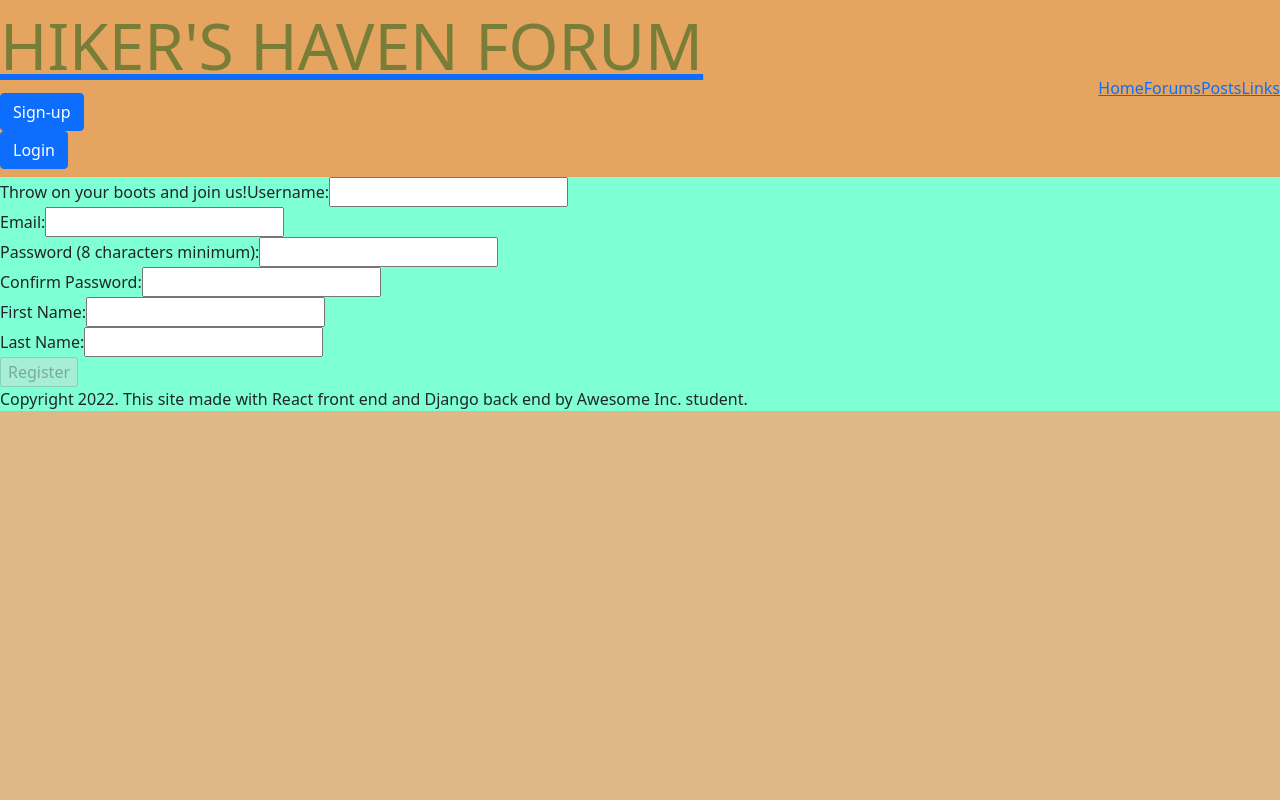
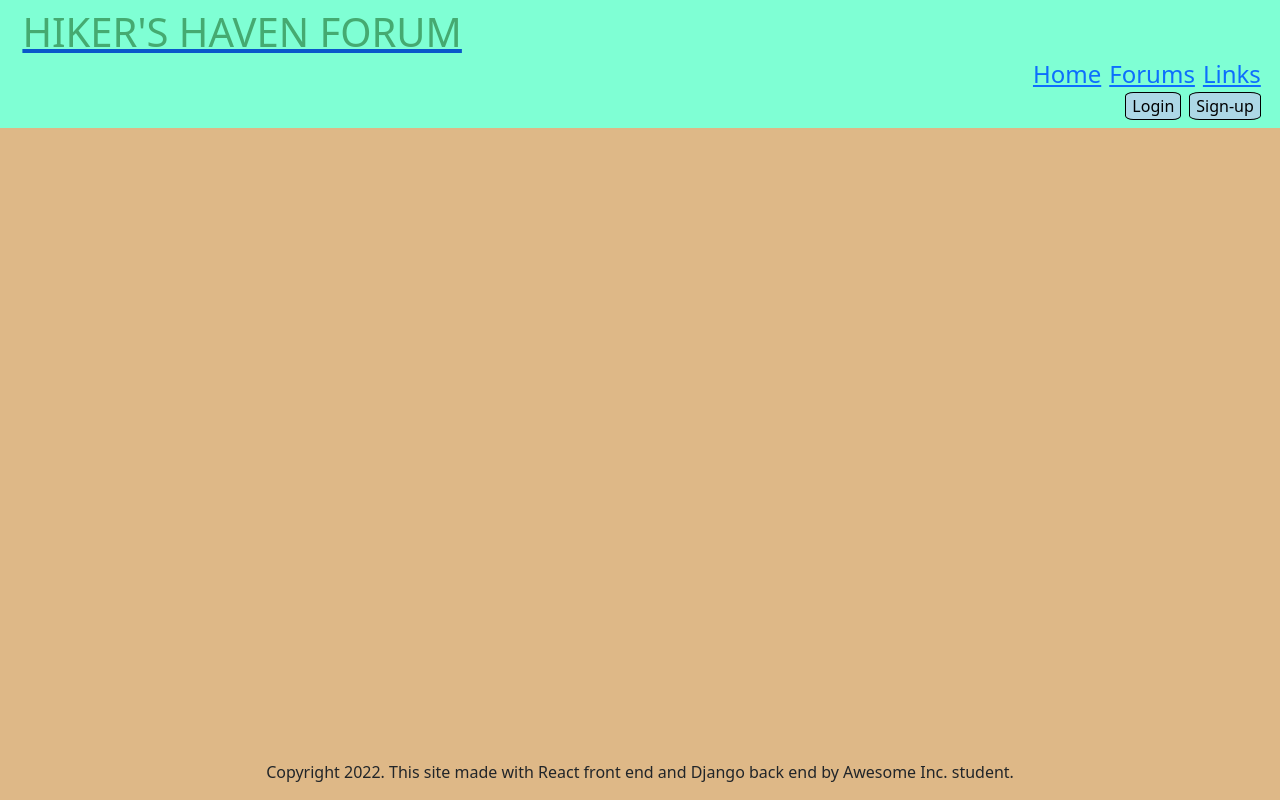
Before and after one commit to ChadCooper06/hikers-haven, a React (Create React App) app: page /Register in a window 1280 px wide. Built offline with nearby package versions, Linux system fonts and the light colour scheme.

Commit message:
Added CSS and worked on Auth:
- Added CSS for better viewing on header, footer, and located images to add later
- Worked on authorization. Still issue with modals
- Reworked entire navbar and adjusted links/routes

```diff
--- a/src/App.js
+++ b/src/App.js
@@ -1,11 +1,14 @@
-import React, { useState } from "react";
+import React from "react";
 import "./index.css";
-import { Button, Navbar } from "react-bootstrap";
-//import { GlobalProvider } from './context/GlobalState';
-//import Navbar from "./components/Navbar";
+import { GlobalProvider } from "./context/GlobalState";
+import Navbar from "./components/Navbar";
+import { Outlet } from "react-router-dom";
+//import { Button, Navbar } from "react-bootstrap";
 import Modal from "./components/Modal";
 //import Modal2 from "./components/Modal2";
-import { Outlet, Link } from "react-router-dom";
+import Login from "./components/user/Login";
+import Register from "./components/user/Register";
+import Footer from './components/Footer';
 
 // function App() {
 //   return (
@@ -25,68 +28,88 @@ import { Outlet, Link } from "react-router-dom";
 
 function App() {
 
-  const [isOpen, setIsOpen] = useState(false);
+  // const [isOpen, setIsOpen] = useState(false);
 
-  function loginHandler() {
-    return Modal
-    //{isOpen && <Modal setIsOpen={setIsOpen} />};
-  }
+  // function loginHandler() {
+  //   return Modal;
+  //   //{isOpen && <Modal setIsOpen={setIsOpen} />};
+  // }
 
-  function signupHandler() {
-   return;
-  }
+  // function signupHandler() {
+  //  return Modal2;
+  // }
   //const location = useLocation();
   return (
-    <div className="App">
-      <header className="App-header">
-        <Navbar className="nav" expand={false}>
-          {/* <img src={logo} className="App-logo" alt="logo" /> */}
-          <div>
-            <Link to="/">
-              <h1>HIKER'S HAVEN FORUM</h1>
-            </Link>
-            <div className="signup-wrapper">
-              <Button
-                className="signup-button"
-                onClick={() => {
-                  setIsOpen(true)
-                  signupHandler()}
-                }>
-                Sign-up
-              </Button>
-              <div className="login-wrapper">
-                  <Button
-                    className="login-button"
-                    onClick={() => {
-                      setIsOpen(true)
-                      loginHandler()}
-                    }>
-                    Login
-                  </Button>
-              </div>
-              <Modal handleClose={() => setIsOpen(false)} isOpen={isOpen}>
-              </Modal>
-            </div>
-          </div>
-          <div className="menu">
-            <Link to='/'>Home</Link>
-            <Link to='/forums' >Forums</Link>
-            <Link to='/posts'>Posts</Link>
-            <Link to='/Resources'>Links</Link>
-          </div>
-        </Navbar>
-      </header>
-      <div className="main-page">
-        <Outlet />
-      </div>
-      <footer>
-        <p>Copyright 2022. This site made with React front end and Django back end by Awesome Inc. student.</p>
-      </footer>
-    </div>
+    <GlobalProvider>
+      <Navbar />
+        <Modal>
+          {/* <ModalOpenButton>
+            <button>Login</button>
+          </ModalOpenButton>
+		      <ModalContents> */}
+            <Login />
+          {/* </ModalContents> */}
+	      </Modal>
+        <Modal>
+          {/* <ModalOpenButton>
+          <button>Sign-up</button>
+          </ModalOpenButton>
+          <ModalContents> */}
+            <Register />
+          {/* </ModalContents> */}
+        </Modal>
+      <Outlet />
+      <Footer />
+    </GlobalProvider>
   );
 }
 
 export default App;
+
+
+
+
+
+// <Navbar className="nav" expand={false}>
+//           {/* <img src={logo} className="App-logo" alt="logo" /> */}
+//           <div>
+//             <Link to="/">
+//               <h1>HIKER'S HAVEN FORUM</h1>
+//             </Link>
+//             <div className="signup-wrapper">
+//                 <Button
+//                 className="signup-button"
+//                 onClick={({ Modal2 }) => {
+//                   setIsOpen(true)
+//                   signupHandler()}
+//                 }>
+//                 Sign-up
+//                 </Button>
+//                 <Modal2 handleClose={() => setIsOpen(false)} isOpen={isOpen}>
+//               </Modal2>
+//             </div>
+//               <div className="login-wrapper">
+//                   <Button
+//                     className="login-button"
+//                     onClick={({ Modal }) => {
+//                       setIsOpen(true)
+//                       loginHandler()}
+//                     }>
+//                     Login
+//                   </Button>
+
+//               <Modal handleClose={() => setIsOpen(false)} isOpen={isOpen}>
+//               </Modal>
+//             </div>
+//           </div>
+//           <div className="menu">
+//             <Link to='/'>Home</Link>
+//             <Link to='/forums' >Forums</Link>
+//             <Link to='/posts'>Posts</Link>
+//             <Link to='/Resources'>Links</Link>
+//           </div>
+//         </Navbar>
+
 
 /* <Link to={{pathname: '/modal/1',
 state: { modal: true }
--- /dev/null
+++ b/src/components/Footer.js
@@ -0,0 +1,13 @@
+import React from "react";
+
+function Footer() {
+    return(
+        <div className="footer-wrapper">
+            <footer className="footer">
+            <p className="footer-text">Copyright 2022. This site made with React front end and Django back end by Awesome Inc. student.</p>
+            </footer>
+        </div>
+    );
+};
+
+export default Footer;
--- a/src/components/Modal.js
+++ b/src/components/Modal.js
@@ -1,22 +1,20 @@
 import React from "react";
+import { Form } from "react-bootstrap";
 import ReactPortal from "./ReactPortal";
-import { Form } from "react-bootstrap";
-//import { Route } from "react-router-dom";
-// import { useState } from "react";
-// import { render } from 'react-dom';
 
-function Modal({ isOpen, handleClose }) {
+
+function Modal({ isOpen, handleClose, handleLogin }) {
     if (!isOpen) return null;
 
     return (
-      <ReactPortal wrapperId="react-portal-modal-container">
+      <ReactPortal>
         <div className="modal">
           <Form>
             <Form.Group
               className="form1"
               controlId="exampleForm.ControlInput1"
             >
-              <Form.Label>Username</Form.Label>
+              <Form.Label className="user">Username</Form.Label>
               <Form.Control
               type="email"
               placeholder="name@example.com"
@@ -27,10 +25,13 @@ function Modal({ isOpen, handleClose }) {
               className="form1"
               controlId="exampleForm.ControlTextarea1"
             >
-              <Form.Label>Password</Form.Label>
+              <Form.Label className="pass">Password</Form.Label>
               <Form.Control as="textarea" rows={1} />
             </Form.Group>
           </Form>
+          <button onClick={handleLogin} className='login-btn'>
+            Login
+          </button>
           <button onClick={handleClose} className="close-btn">
             Close
           </button>
@@ -42,6 +43,73 @@ function Modal({ isOpen, handleClose }) {
 
 export default Modal;
 
+// import React, {
+//   createContext,
+//   useContext,
+//   useState,
+//   cloneElement,
+// } from "react";
+// import "../index.css";
+// import ReactPortal from "./ReactPortal";
+
+
+// const callAll = (...fns) => (...args) => fns.forEach(fn => fn && fn(...args))
+
+// const ModalContext = createContext()
+
+// function Modal(props) {
+//   const [isOpen, setIsOpen] = useState(false)
+//   return (
+//     <ReactPortal>
+//     <div className="modal">
+//       <ModalContext.Provider className="modal-content" value={[isOpen, setIsOpen]} {...props} />
+//     </div>
+//     </ReactPortal>
+//   )
+// }
+
+// function ModalDismissButton ({ children: child }) {
+//   const [, setIsOpen] = useContext(ModalContext)
+//     return cloneElement(child, {
+//     onClick: callAll(() => setIsOpen(false), child.props.onClick),
+//     })
+// }
+
+// function ModalOpenButton ({ children: child }) {
+//   const [, setIsOpen] = useContext(ModalContext)
+//   return cloneElement(child, {
+//     onClick: callAll(() => setIsOpen(true), child.props.onClick),
+//   })
+// }
+
+// function ModalContentsBase (props) {
+//   const [isOpen, setIsOpen] = useContext(ModalContext)
+//   return (
+//     <div open={isOpen} onClose={() => setIsOpen(false)} {...props}>
+//       {props.children}
+//     </div>
+//   )
+// }
+
+
+// function ModalContents ({ title, children, ...props }) {
+//   return (
+//     <ModalContentsBase {...props}>
+//       <div style={{ padding: "20px" }}>
+//         <div className="m-contents" css={{ display: "flex", justifyContent: "flex-end" }}>
+//           <ModalDismissButton>
+//             <button className="close">Close</button>
+//           </ModalDismissButton>
+//         </div>
+//         <div>{title}</div>
+//         {children}
+//       </div>
+//     </ModalContentsBase>
+//   );
+// };
+
+// export { Modal, ModalDismissButton, ModalOpenButton, ModalContents };
+
 // export const Modal = (props) => {
 //   return (
 //     <div className='modal'>
--- a/src/components/Navbar.js
+++ b/src/components/Navbar.js
@@ -1,33 +1,11 @@
-import React from 'react';
+import React, { useState } from 'react';
 import { Link } from 'react-router-dom';
 import '../App.css';
-//import { useGlobalState } from "../context/GlobalState";
+import { useGlobalState } from "../context/GlobalState";
+import Login from './user/Login';
+import Register from './user/Register';
+import Modal from './Modal';
 
-const Navbar = () => {
-
-  //const [ state, dispatch ] = useGlobalState();
-
-  return (
-    <>
-    <div className='header-wrapper'></div>
-        <Link to="/">
-            <h1>HIKER'S HAVEN FORUM</h1>
-        </Link>
-    <div className='header-menu'>
-        <Link to='/*'>Home</Link>
-        <Link to='/forums/*' >Forums</Link>
-        <Link to='/posts/*'>Posts</Link>
-        <Link to='/Resources/*'>Links</Link>
-    </div>
-    </>
-  )
-}
-
-export default Navbar;
-
-
-// import { Link } from "react-router-dom";
-// import { useGlobalState } from "../context/GlobalState";
 
 // function NavBar() {
 //   const [ state, dispatch ] = useGlobalState();
@@ -41,21 +19,21 @@ export default Navbar;
 //         {
 //           !state.currentUser && (
 //             <li>
-//               <Link to="/login">Login</Link>
+//               <Button onClick={() => dispatch({ Login })}>Login</Button>
 //             </li>
 //           )
 //         }
 //         {
 //           !state.currentUser && (
 //             <li>
-//               <Link to="/register">Register</Link>
+//               <Button onClick={() => dispatch({ Register })}>Sign-up</Button>
 //             </li>
 //           )
 //         }
 //         {
 //           state.currentUser && (
 //             <li>
-//               <Link to="/profile">Profile</Link>
+//               <Link to="./Forum">Forums</Link>
 //             </li>
 //           )
 //         }
@@ -65,6 +43,9 @@ export default Navbar;
 // }
 
 // export default NavBar;
+
+
+
 
 // function Navbar () {
 //     const [ state, dispatch ] = useGlobalState();
@@ -107,3 +88,62 @@ export default Navbar;
 //         </div>
 //     </nav>
 // }
+
+
+
+const Navbar = () => {
+
+  const [isOpen, setIsOpen] = useState(false);
+
+  const [ state, dispatch ] = useGlobalState();
+
+  return (
+    <div className='header-wrapper'>
+      <Link to="/">
+          <h1>HIKER'S HAVEN FORUM</h1>
+      </Link>
+      {
+      state &&(
+      <div className='header-menu'>
+          <Link to='/'>Home</Link>
+          <Link to='/Forums/' >Forums</Link>
+          <Link to='/Resources/'>Links</Link>
+      </div>
+      )
+      }
+      <div className='h-menu'>
+      {
+      !state.currentUser &&(
+        <div className='login'>
+          <button
+            className="login-button"
+            onClick={() => {dispatch({ Login })
+              }
+            }>
+            Login
+          </button>
+          <Modal handleClose={() => setIsOpen(false)} isOpen={isOpen}>
+          </Modal>
+        </div>
+        )}
+        {
+          !state.currentUser &&(
+          <div className='register'>
+          <button
+            className="signup-button"
+            onClick={() => {dispatch({ Register })
+              }
+            }>
+            Sign-up
+          </button>
+          <Modal handleClose={() => setIsOpen(false)} isOpen={isOpen}>
+          </Modal>
+        </div>
+      )}
+      </div>
+
+    </div>
+  )
+}
+
+export default Navbar;
--- a/src/components/user/Login.js
+++ b/src/components/user/Login.js
@@ -1,13 +1,13 @@
 import React, { useState } from "react"
 import AuthService from "../../services/auth.service";
-//import { useNavigate } from 'react-router-dom';
+import { useNavigate } from 'react-router-dom';
 import { useGlobalState } from "../../context/GlobalState";
+import Modal from "../Modal";
 
 import jwtDecode from "jwt-decode";
-//import Modal from './Modal';
 
 function Login() {
-  //let navigate = useNavigate();
+  let navigate = useNavigate();
 
   const [ /*state, */dispatch ] = useGlobalState();
 
@@ -25,16 +25,16 @@ function Login() {
           currentUserToken: resp.access,
           currentUser: data
         })
-        //navigate('/profile')// CHANGE THIS TO THE CURRENT PAGE?
+        navigate('/profile')
       });
   }
 
   return (
-
+    <Modal>
       <div className="c-form">
         <form onSubmit={handleLogin}>
           <div>
-            <label htmlFor="username">Username:</label>
+            <label htmlFor="username">UserName:</label>
             <input
               type="text"
               id="username"
@@ -60,7 +60,7 @@ function Login() {
           />
         </form>
       </div>
-
+    </Modal>
   );
 };
 
--- a/src/components/user/Register.js
+++ b/src/components/user/Register.js
@@ -1,12 +1,12 @@
 import React, { useState } from "react"
 import AuthService from "../../services/auth.service";
-//import Modal2 from "../Modal2";
+import Modal from "../Modal";
 //import { useGlobalState } from "../../context/GlobalState";
-//import { useNavigate } from "react-router-dom";
+import { useNavigate } from "react-router-dom";
 
 function Register() {
   //const [ state, dispatch ] = useGlobalState();
-  //let navigate = useNavigate();
+  let navigate = useNavigate();
   const [user, setUser] = useState({
     username: "",
     password: "",
@@ -26,13 +26,14 @@ function Register() {
   const handleRegister = (e) => {
     e.preventDefault();
     AuthService.register(user)
-    //navigate('/profile')
+    navigate('/profile')
   }
 
   return (
+    <Modal>
     <div className="c-form">
       <form onSubmit={handleRegister}>
-        <div>Throw on your boots and join us!
+        <div>Throw on your boots and join us!<br />
           <label htmlFor="username">Username:</label>
           <input
             type="text"
@@ -106,6 +107,7 @@ function Register() {
         />
       </form>
     </div>
+    </Modal>
   )
 }
 
--- a/src/index.css
+++ b/src/index.css
@@ -1,22 +1,46 @@
 html {
   background-color: burlywood;
 }
-.App {
+.header-wrapper {
+  display: 'flexbox';
+  flex-direction: row;
+  flex-wrap: nowrap;
+  justify-content: space-evenly;
+  position: relative;
+  width: 100%;
   background-color: aquamarine;
 }
+.header-menu {
+  display: flex;
+  padding-right: 1.2rem;
+  font-size: 1.5rem;
+  justify-content: flex-end;
+  align-items: center;
+  grid-gap: .5rem;
+}
 h1 {
-  font-size: 4rem;
+  margin-bottom: 0rem;
+  padding-left: 1.4rem;
+  padding-top: .5rem;
+  padding-bottom: 0rem;
+  font-size: 2.5rem;
   color: rgba(12, 85, 13, 0.5);
 }
-.nav {
-    display: 'flex-box';
-    flex-direction: 'row';
-    flex-wrap: 'nowrap';
-    justify-content: 'space-between';
-    position: 'relative';
-    width: '100%';
-    background-color:#E5A561;
-    margin: '0';
+.h-menu {
+  display: flex;
+  grid-gap: .5rem;
+  align-items: baseline;
+  justify-content: flex-end;
+  padding-right: 1.2rem;
+  padding-bottom: .5rem;
+}
+button {
+  border-radius: 15%;
+  border: solid black 1px;
+  background-color: lightblue;
+}
+.main-page {
+  padding-bottom: 60px;
 }
 .react-portal-wrapper {
   width: 106%;
@@ -30,9 +54,9 @@ h1 {
   height: 100%;
   position: fixed;
   inset: 0; /* inset sets all 4 values (top right bottom left) same as padding, margin etc., */
-  background-color: rgba(0, 0, 0, 0.6);
+  background-color: rgba(83, 77, 77, 0.6);
   display: flex;
-  flex-direction: column;
+  flex-direction: row;
   align-items: center;
   justify-content: center;
   transition: all 0.3s ease-in-out;
@@ -49,6 +73,28 @@ h1 {
   display: flex;
   align-items: center;
   justify-content: center;
+}
+.footer-wrapper {
+  display: flex;
+  position: fixed;
+  bottom: 0;
+  align-items: center;
+  justify-content: space-around;
+  width: 100vw;
+}
+.user {
+  color:rgb(255, 255, 255)
+}
+.pass {
+  color: white;
+}
+
+.login, .register {
+  justify-content: right;
+}
+.m-contents {
+  display: flex;
+  justify-content: flex-end;
 }
 /*
 .darkBG {
--- a/src/index.js
+++ b/src/index.js
@@ -20,10 +20,10 @@ root.render(
   <React.StrictMode>
     <BrowserRouter>
       <Routes>
-        <Route path='/*' element={<App />}>
-          <Route path="forums/*" element={<Forum />} />
-          <Route path="posts/*" element={<Post />} />
-          <Route path="resources/*" element={<Resources />} />
+        <Route path='/' element={<App />}>
+          <Route path="forums/" element={<Forum />} />
+          <Route path="posts/" element={<Post />} />
+          <Route path="resources/" element={<Resources />} />
           <Route path="login" element={<Login />} />
           <Route path="register" element={<Register />} />
         </Route>
--- a/src/services/auth.constants.js
+++ b/src/services/auth.constants.js
@@ -1,4 +1,4 @@
-export const API_URL = "https://7000-chadcooper0-hikershaven-06lvmwxp3f9.ws-us43.gitpod.io/api/";
+export const API_URL = "https://7000-chadcooper0-hikershaven-06lvmwxp3f9.ws-us43.gitpod.io/";
 export const LOGIN_ENDPOINT = "user/login/"
 export const REGISTER_ENDPOINT = "user/signup/"
 export const REFRESH_ENDPOINT = "token/refresh/"
```
Also changed, not shown: src/Routes/Resources.js (+5 -4 lines), src/Utils/linkConsts.js (added, +7 -0 lines), src/components/Modal2.js (+36 -17 lines), 1 other file (tests, documents, lock files or other folders).
